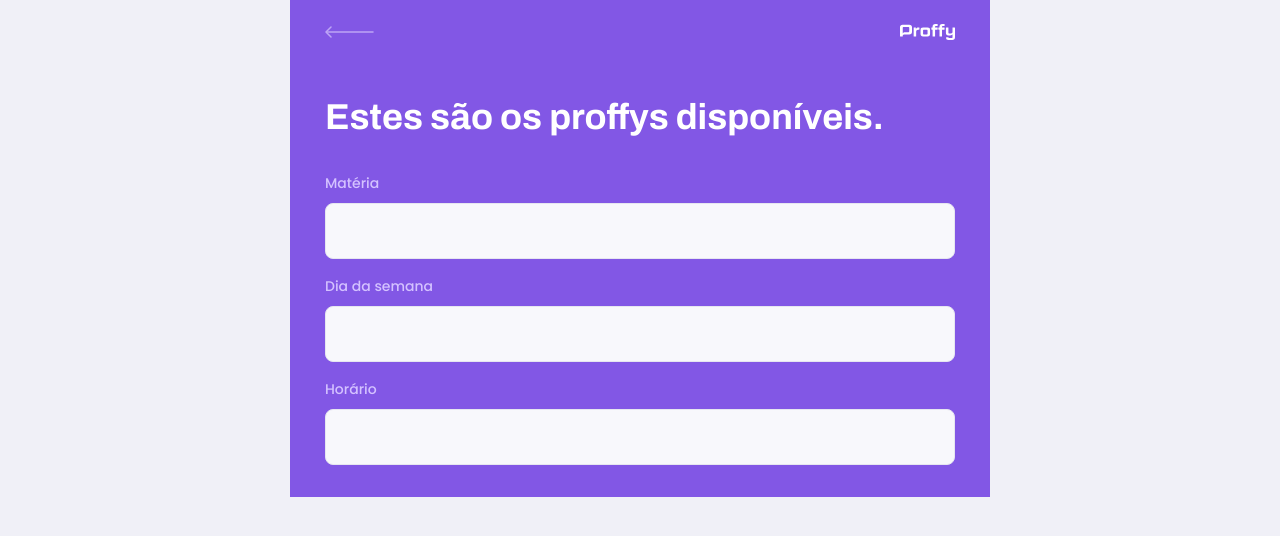
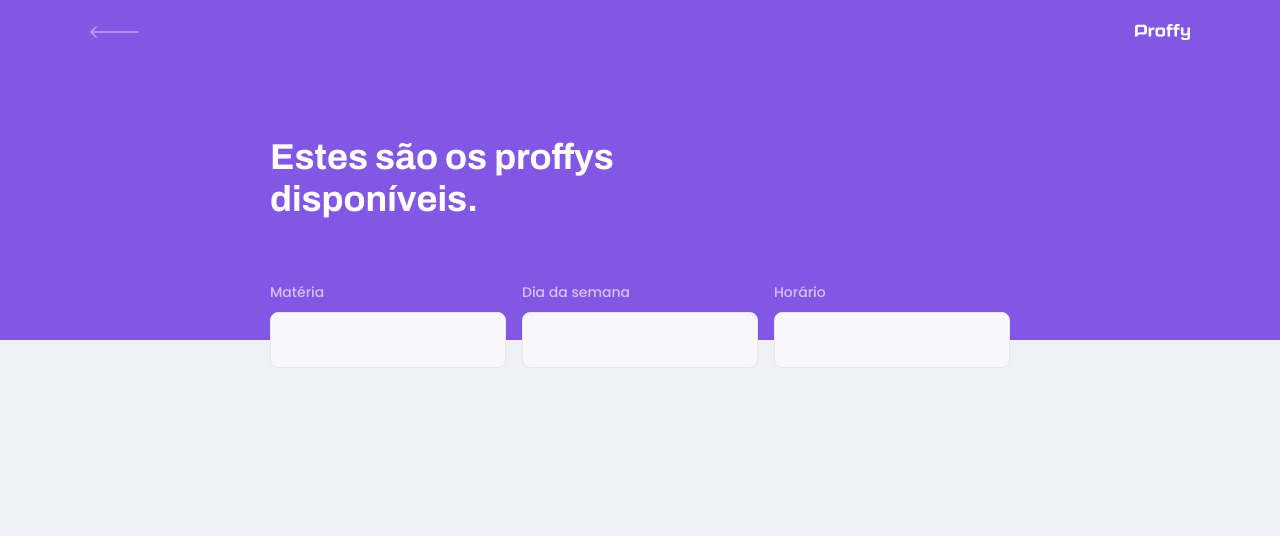
Before and after one commit to daniel21h/proffy-web, a React (Create React App) app: page /study in a window 1280 px wide. Shown: the top 536 px of the page. Built offline with nearby package versions, Linux system fonts and the light colour scheme; the HTML template or start-up script is replaced by a standard one.

Commit message:
feat: desktop layout adjustment in teacherlist

```diff
--- a/src/components/PageHeader/styles.css
+++ b/src/components/PageHeader/styles.css
@@ -40,3 +40,29 @@
   line-height: 4.2rem;
   color: var(--color-title-in-primary);
 }
+
+@media(min-width: 700px) {
+  .page-header {
+    height: 340px;
+  }
+
+  .page-header .top-bar-container {
+    max-width: 1100px;
+  }
+
+  .page-header .header-content {
+    flex: 1;
+    max-width: 740px;
+    margin: 0 auto;
+    padding-bottom: 48px;
+
+    display: flex;
+    flex-direction: column;
+    justify-content: center;
+    align-items: flex-start;
+  }
+
+  .page-header .header-content strong {
+    max-width: 350px;
+  }
+}
--- a/src/pages/TeacherList/styles.css
+++ b/src/pages/TeacherList/styles.css
@@ -34,6 +34,8 @@
   outline: 0;
   padding: 0 1.6rem;
   font: 1.6rem Archivo;
+
+  /* box-shadow: 0 5px 5px rgba(0, 0, 0, 0.16); */
 }
 
 #search-teachers .input-block:focus-within::after {
@@ -46,3 +48,21 @@
   right: 1.6rem;
   bottom: 0;
 }
+
+@media (min-width: 700px) {
+  #page-teacher-list {
+    max-width: 100%;
+  }
+
+  #search-teachers {
+    display: grid;
+    grid-template-columns: repeat(3, 1fr);
+    column-gap: 16px;
+    position: absolute;
+    bottom: -28px;
+  }
+
+  #search-teachers .input-block + .input-block {
+    margin-top: 0rem;
+  }
+}
```
